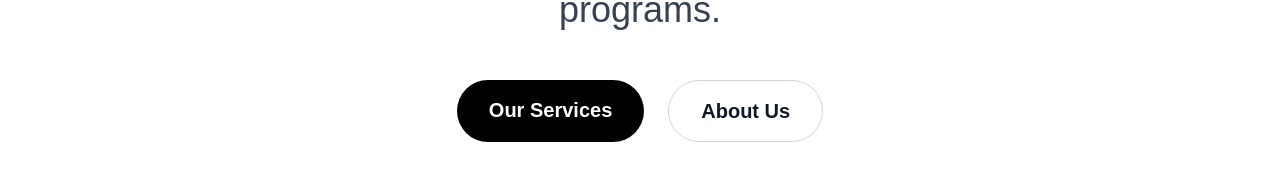
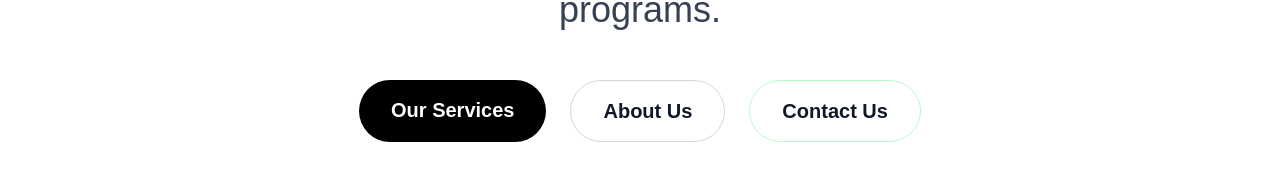
Before and after one commit to yahahaha6/company-site, a Next.js app: page / in a window 1280 px wide. Shown: the part 849-1041 px from the top of the page. Built offline with nearby package versions, Linux system fonts and the light colour scheme.

Commit message:
Add contact CTA to homepage

```diff
--- a/app/page.tsx
+++ b/app/page.tsx
@@ -35,6 +35,13 @@ export default function HomePage() {
           >
             {t.home.secondaryButton}
           </Link>
+
+          <Link
+            href="/contact"
+            className="action-button rounded-full border border-green-200 bg-white/80 px-8 py-4 text-xl font-semibold text-gray-900 backdrop-blur-md hover:border-green-300 hover:bg-green-50"
+          >
+            {t.nav.contact}
+          </Link>
         </div>
       </section>
     </main>
```
